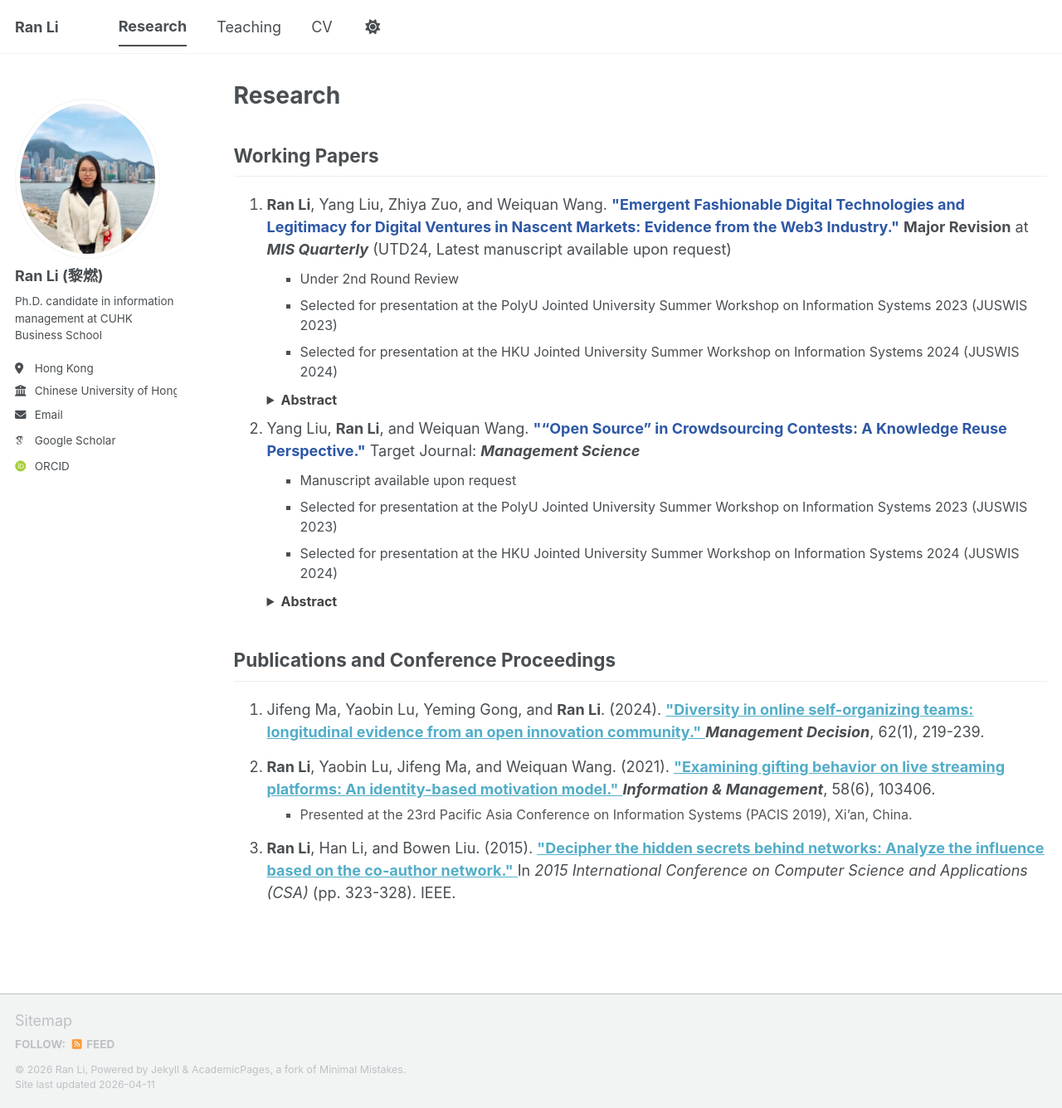
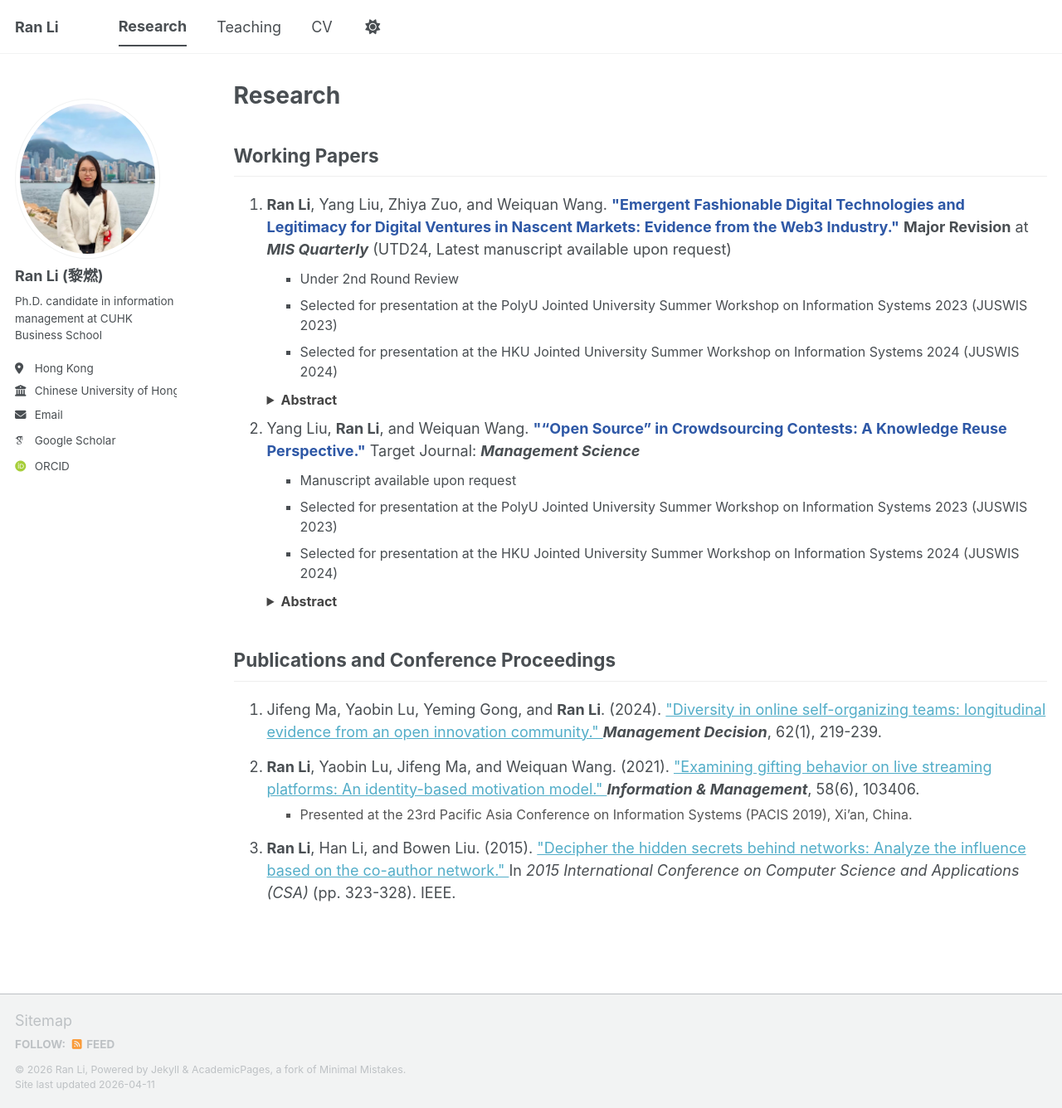
Before and after one commit to elaine-ran-li/elaine-ran-li.github.io, a Jekyll site: the page built from _pages/publications.html, in a window 1280 px wide and 1336 px high. Shown: the whole window at 83% size. Built offline with Jekyll 4.4.1, drawn with Linux system fonts in a browser that asks for light colours; some web fonts are replaced; a script bundle is joined from its source files by our own code; library files that are not in the unit come from our copies.

```diff
--- a/_pages/publications.html
+++ b/_pages/publications.html
@@ -88,8 +88,8 @@ author_profile: true
 <ol>
   <li style="margin-bottom: 15px;">
       Jifeng Ma, Yaobin Lu, Yeming Gong, and <strong>Ran Li</strong>. (2024).
-      <a href="https://www.emerald.com/insight/content/doi/10.1108/MD-10-2022-1358/full/html" target="_blank">
-        <strong>"Diversity in online self-organizing teams: longitudinal evidence from an open innovation community."</strong>
+      <a href="https://www.emerald.com/md/article-abstract/62/1/219/1214103/Diversity-in-online-self-organizing-teams" target="_blank">
+        "Diversity in online self-organizing teams: longitudinal evidence from an open innovation community."
       </a>
       <i><strong>Management Decision</strong></i>, 62(1), 219-239.
   </li>
@@ -97,7 +97,7 @@ author_profile: true
   <li style="margin-bottom: 15px;">
       <strong>Ran Li</strong>, Yaobin Lu, Jifeng Ma, and Weiquan Wang. (2021).
       <a href="https://doi.org/10.1016/j.im.2020.103406" target="_blank">
-        <strong>"Examining gifting behavior on live streaming platforms: An identity-based motivation model."</strong>
+        "Examining gifting behavior on live streaming platforms: An identity-based motivation model."
       </a>
       <i><strong>Information & Management</strong></i>, 58(6), 103406.
       <ul style="list-style-type: square; margin-top: 5px; font-size: 16px; color: #555;">
@@ -108,7 +108,7 @@ author_profile: true
   <li style="margin-bottom: 15px;">
       <strong>Ran Li</strong>, Han Li, and Bowen Liu. (2015).
       <a href="https://ieeexplore.ieee.org/document/7810889/" target="_blank">
-        <strong>"Decipher the hidden secrets behind networks: Analyze the influence based on the co-author network."</strong>
+        "Decipher the hidden secrets behind networks: Analyze the influence based on the co-author network."
       </a>
       In <i>2015 International Conference on Computer Science and Applications (CSA)</i> (pp. 323-328). IEEE.
   </li>
```
